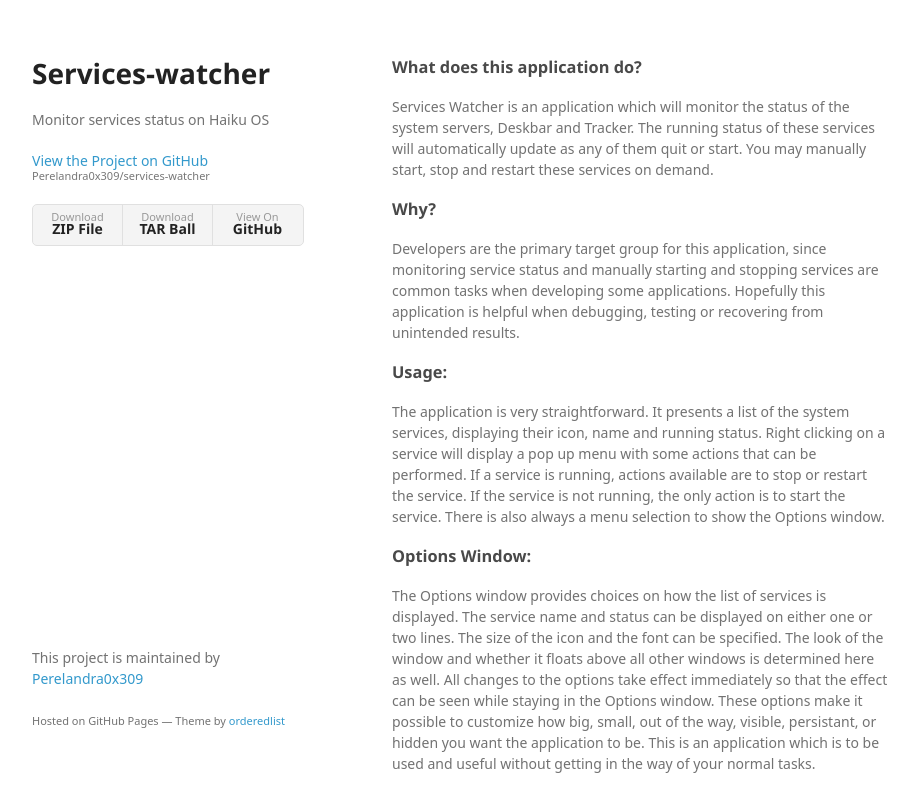
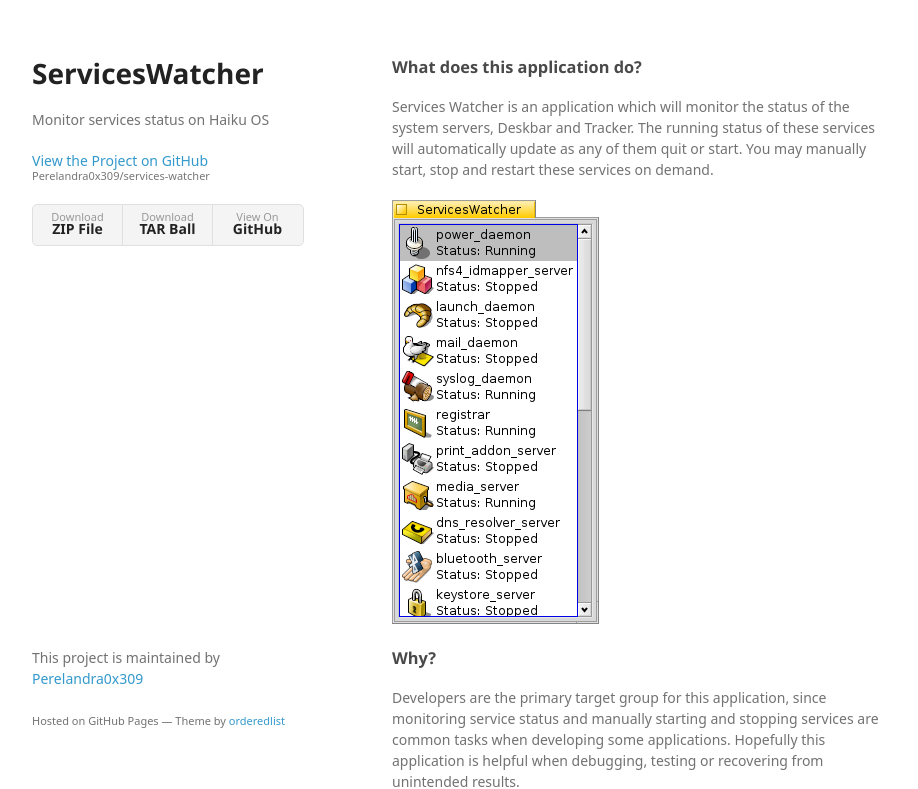
Before and after one commit to Perelandra0x309/services-watcher, a plain HTML site: page index.html in a window 1280 px wide. Shown: the top 789 px of the page, without its empty margins (178-1096 px from the left). Drawn offline with Linux system fonts and the light colour scheme; a web font is replaced by a local one.

Commit message:
Add screenshot

```diff
--- a/index.html
+++ b/index.html
@@ -15,7 +15,7 @@
   <body>
     <div class="wrapper">
       <header>
-        <h1>Services-watcher</h1>
+        <h1>ServicesWatcher</h1>
         <p>Monitor services status on Haiku OS</p>
 
         <p class="view"><a href="https://github.com/Perelandra0x309/services-watcher">View the Project on GitHub <small>Perelandra0x309/services-watcher</small></a></p>
@@ -32,6 +32,7 @@
 <a id="what-does-this-application-do" class="anchor" href="#what-does-this-application-do" aria-hidden="true"><span aria-hidden="true" class="octicon octicon-link"></span></a>What does this application do?</h3>
 
 <p>Services Watcher is an application which will monitor the status of the system servers, Deskbar and Tracker. The running status of these services will automatically update as any of them quit or start. You may manually start, stop and restart these services on demand.</p>
+<p><img src="images/screenshot1.png">
 
 <h3>
 <a id="why" class="anchor" href="#why" aria-hidden="true"><span aria-hidden="true" class="octicon octicon-link"></span></a>Why?</h3>
```
Also changed, not shown: images/screenshot1.png (added).
